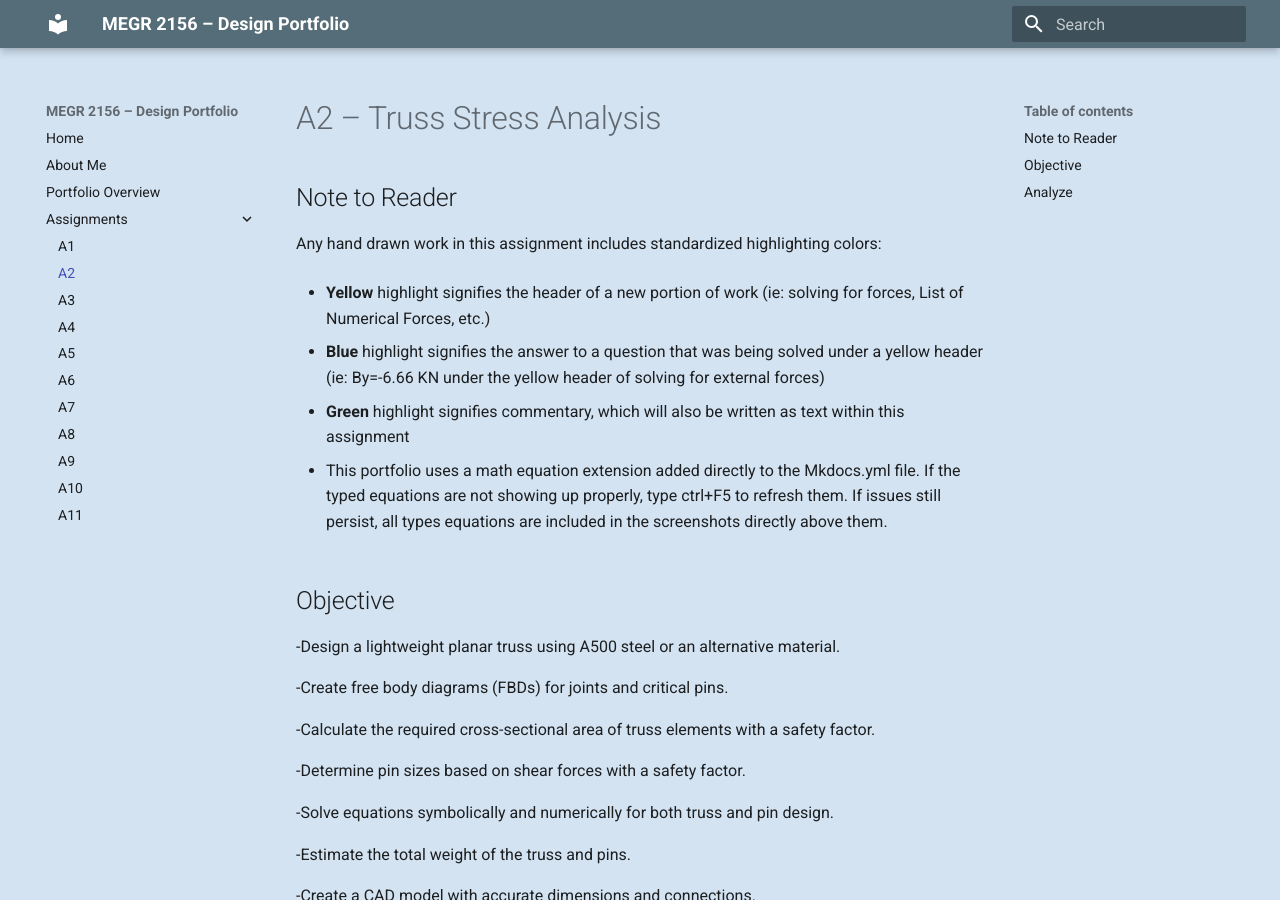
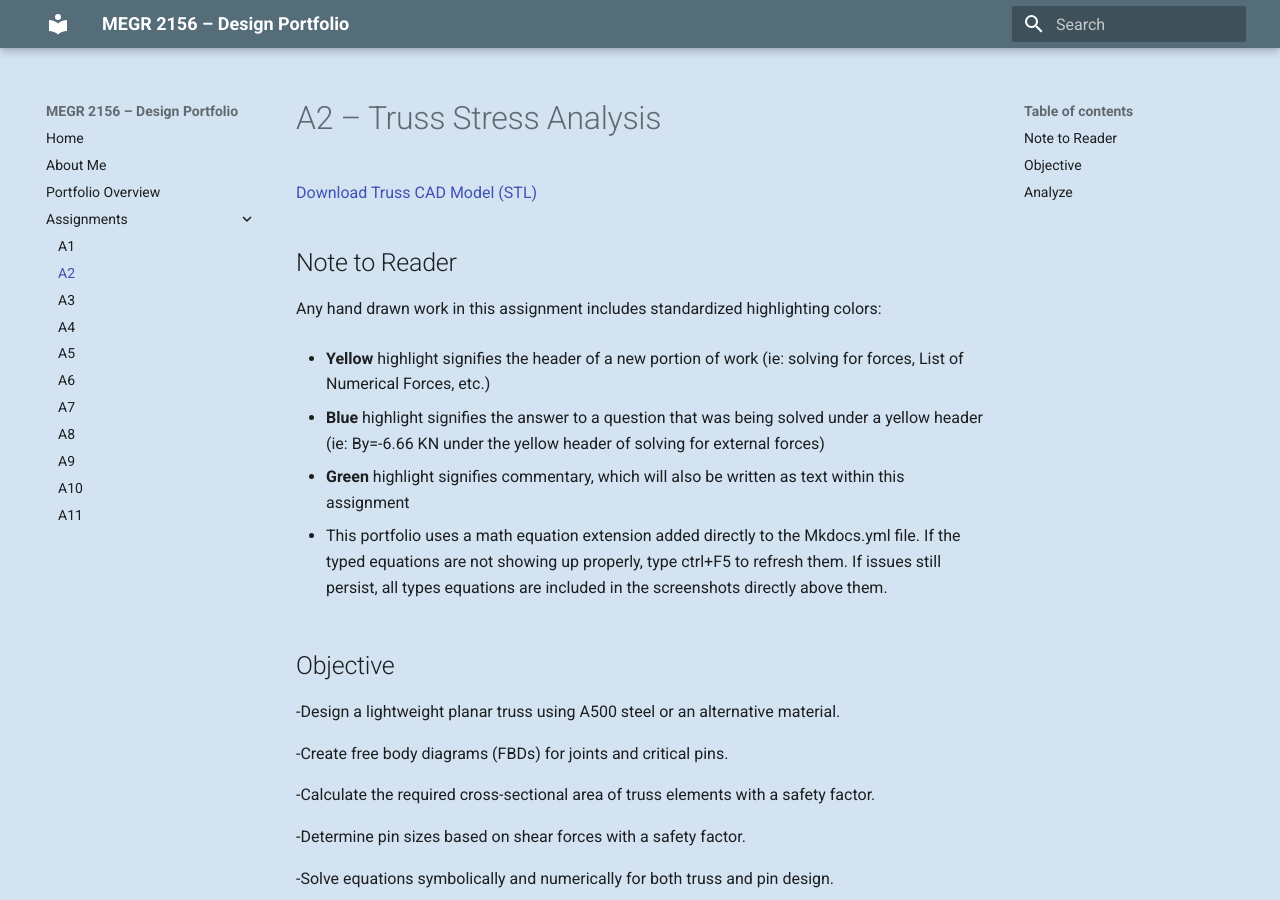
Before and after one commit to Noah-DiMenna/megr2156-portfolio, an MkDocs documentation site: the page built from docs/assignments/A02/index.md, in a window 1280 px wide and 900 px high. Built offline with MkDocs 1.6.1 and Material for MkDocs 9.7.7, drawn with Linux system fonts in a browser that asks for light colours; some of the changed text lies outside the part shown.

Commit message:
Add download link for Truss CAD model
Added a download link for the Truss CAD model in the documentation.

```diff
--- a/docs/assignments/A02/index.md
+++ b/docs/assignments/A02/index.md
@@ -1,4 +1,6 @@
 # A2 – Truss Stress Analysis
+
+<a href="Truss-CAD.stl" download>Download Truss CAD Model (STL)</a>
 
 ## Note to Reader
 
@@ -384,3 +386,5 @@ This statement was made previously under the "Picking a Design" header, but it i
 
 Overall Design 1 made the most sense to use because it was the most simple of the 3, and would most likely have the best dispersion of both forces through all of the members, so it was the one I continued the engineering process with going forward. Both design 2 and 3 would pose problems with individual members of the truss taking on too much of the overall load P from both point C and D. Design 1 also will give the best strength to weight ratio since it will be far lighter than design 3 and have overall shorter members than design 2.
 ## Communicate
+
+<a href="Truss-CAD.stl" download>Download Truss CAD Model (STL)</a>
```
